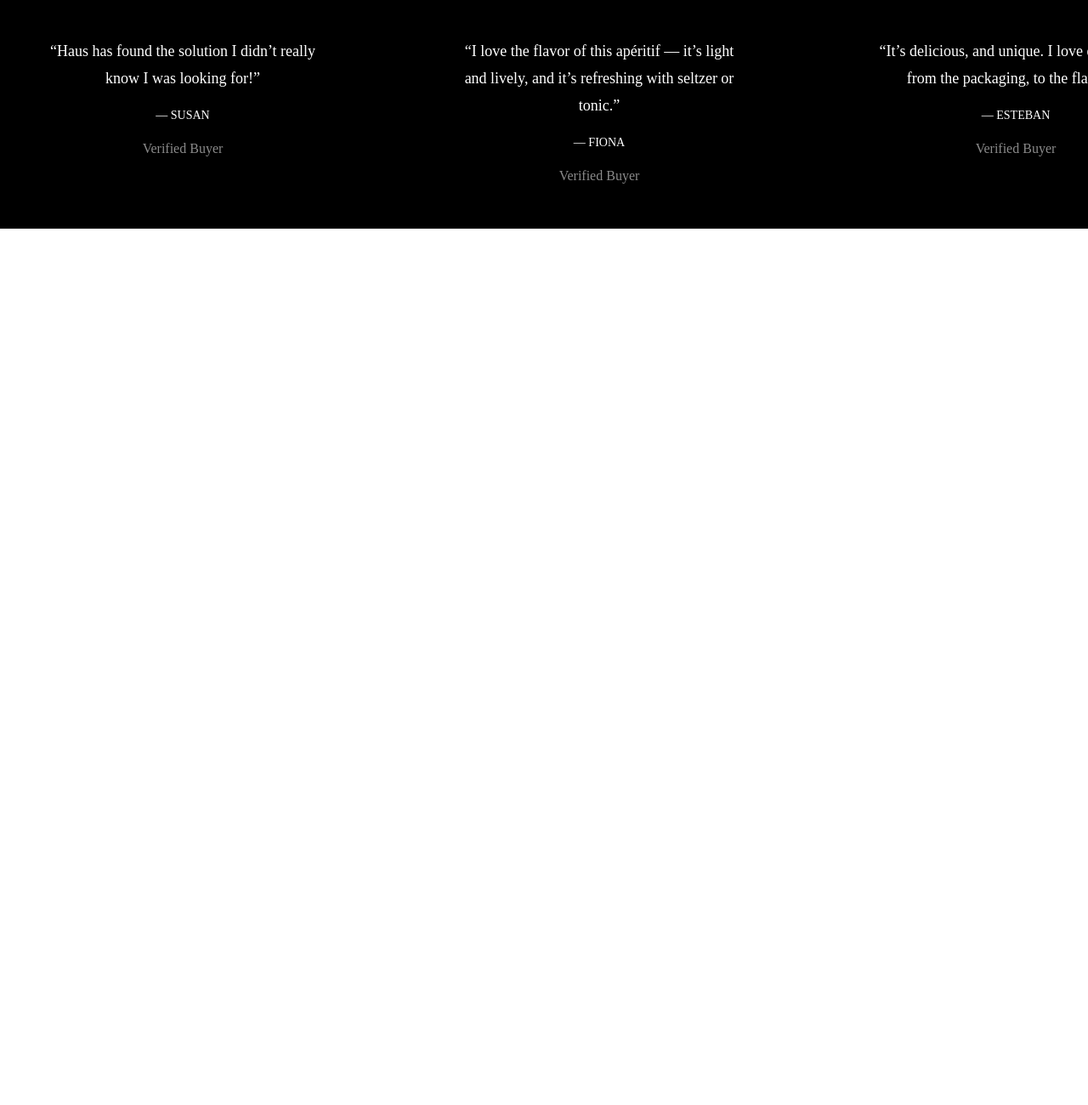
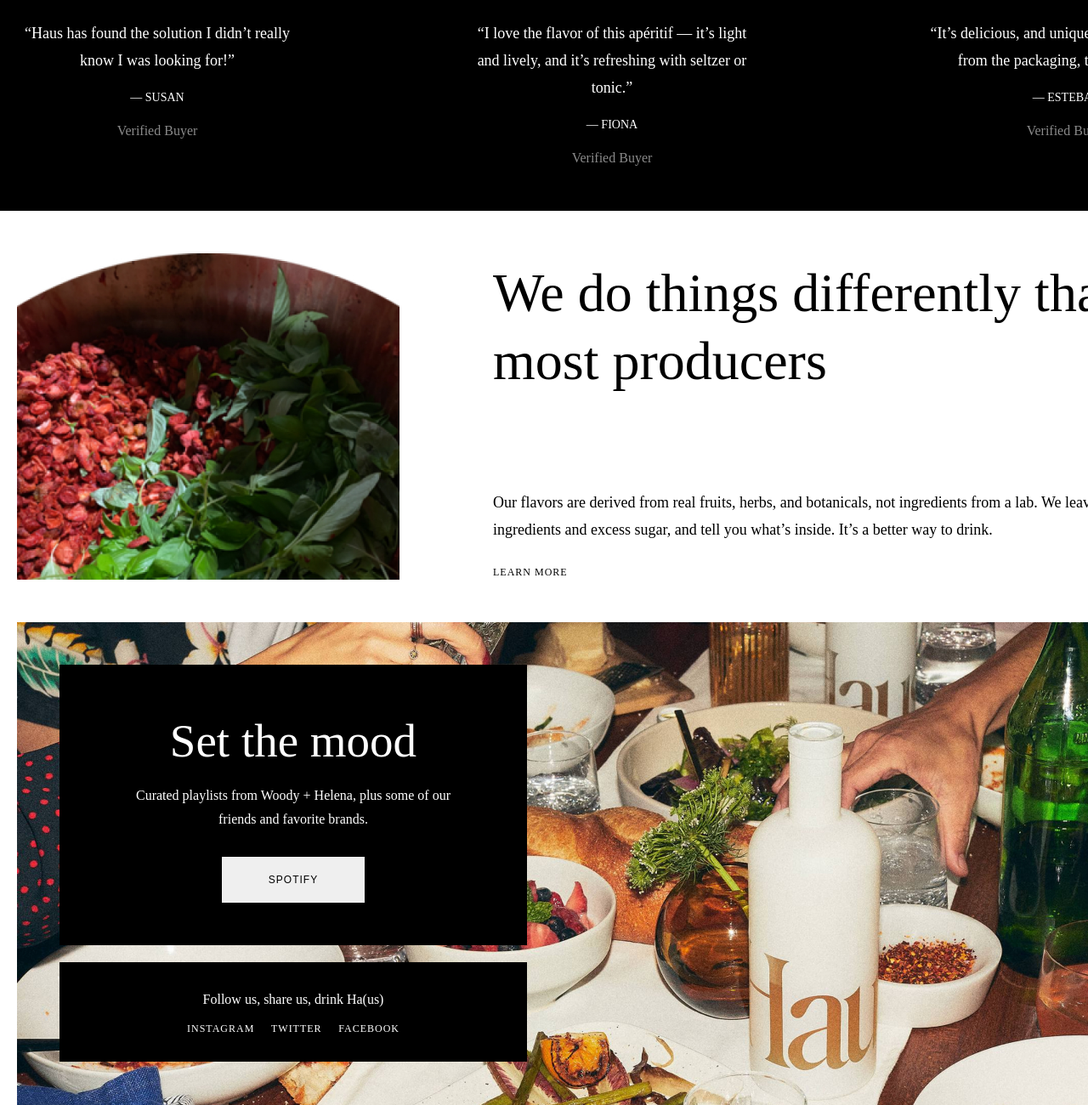
Before and after one commit to Katekarri/wine, a website built with webpack: page src/index.html in a window 1280 px wide. Shown: the part 3873-5173 px from the top of the page at 85% size. Before the commit the page ends 4142 px from the top, so only its background shows below. Built offline with nearby package versions, Linux system fonts and the light colour scheme.

Commit message:
add file mood

```diff
--- a/src/index.html
+++ b/src/index.html
@@ -149,19 +149,19 @@
     </div>
     <section class="review">
       <div class="container review-container">
-        <div class="review-wrap">
+        <div class="review-item">
           <blockquote class="review-quot">“Haus has found the solution I didn’t really know I was looking for!”
           </blockquote>
           <p class="review-client">— Susan</p>
           <span class="review-status">Verified Buyer</span>
         </div>
-        <div class="review-wrap">
+        <div class="review-item">
           <blockquote class="review-quot">“I love the flavor of this apéritif — it’s light and lively, and it’s
             refreshing with seltzer or tonic.”</blockquote>
           <p class="review-client">— Fiona</p>
           <span class="review-status">Verified Buyer</span>
         </div>
-        <div class="review-wrap">
+        <div class="review-item">
           <blockquote class="review-quot">“It’s delicious, and unique. I love everything from the packaging, to the
             flavors.”</blockquote>
           <p class="review-client">— Esteban</p>
@@ -169,8 +169,43 @@
         </div>
       </div>
     </section>
+    <div class="container">
+      <section class="consist">
+        <div class="consist-foto">
+          <img class="consist-img" src="images/content/consist.jpg" alt="foto">
+        </div>
+        <div class="consist-description">
+          <h3 class="consist-title">We do things differently than most producers</h3>
+          <p class="consist-txt">Our flavors are derived from real fruits, herbs, and botanicals, not ingredients from a
+            lab. We leave out the artificial
+            ingredients and excess sugar, and tell you what’s inside. It’s a better way to drink.</p>
+          <span class="consist-learn"> <a href="#">LEARN MORE</a></span>
+        </div>
+      </section>
+      <section class="mood">
+        <div class="mood-col">
+          <div class="mood-curated">
+            <h3 class="mood-title">Set the mood</h3>
+            <p class="mood-txt">Curated playlists from Woody + Helena, plus some of our friends and favorite brands.</p>
+            <div class="mood-action">
+              <button class="mood-button">Spotify</button>
+            </div>
+          </div>
+          <div class="mood-applications">
+            <span class="mood-info">Follow us, share us, drink Ha(us)</span>
+            <ul class="mood-list">
+              <li class="mood-item"><a href="#">Instagram</a></li>
+              <li class="mood-item"><a href="#">Twitter</a></li>
+              <li class="mood-item"><a href="#">Facebook</a></li>
+            </ul>
+          </div>
+        </div>
+      </section>
+    </div>
   </main>
-  <footer class="footer"></footer>
+  <footer class="footer">
+
+  </footer>
 </body>
 
 </html>
--- a/src/scss/app.scss
+++ b/src/scss/app.scss
@@ -32,3 +32,7 @@
 @import "components/qualities";
 
 @import "components/review";
+
+@import "components/consist";
+
+@import "components/mood";
--- a/src/scss/base/_mixins.scss
+++ b/src/scss/base/_mixins.scss
@@ -1,7 +1,3 @@
-/**
- * Helper mixins
-*/
-
 @mixin clearfix {
   &::after {
     clear: both;
@@ -16,6 +12,6 @@
     display: block;
     width: 100%;
     border: 1px solid $line-color;
-    margin-top: 50px; /*отступа у лайн не должно быть, он задается родителю элемента, который идет перед лайн*/
+    margin-top: 50px;
   }
 }
--- a/src/scss/base/_variables.scss
+++ b/src/scss/base/_variables.scss
@@ -3,4 +3,4 @@
 $dark-color: #000000;
 $line-color: #bdbdbd;
 $shadow-color: 0 0 10px rgba(0, 0, 0, 0.5);
-$status-color: #8a8a8a; ;
+$status-color: #8a8a8a;
--- /dev/null
+++ b/src/scss/components/_consist.scss
@@ -0,0 +1,39 @@
+.consist {
+  margin: 50px 0;
+  display: flex;
+  justify-content: space-between;
+  align-items: flex-end;
+  &-foto {
+    width: 40%;
+  }
+  &-img {
+    width: 100%;
+    max-width: 450px;
+  }
+  &-description {
+    width: 60%;
+  }
+  &-title {
+    font-size: 64px;
+    line-height: 80px;
+    color: $dark-color;
+  }
+  &-txt {
+    font-size: 18px;
+    line-height: 32px;
+    color: $dark-color;
+    margin-top: 110px;
+  }
+
+  &-learn {
+    a {
+      display: block;
+      font-size: 12px;
+      line-height: 18px;
+      color: $dark-color;
+      letter-spacing: 1px;
+      text-transform: uppercase;
+      margin-top: 25px;
+    }
+  }
+}
--- /dev/null
+++ b/src/scss/components/_mood.scss
@@ -0,0 +1,82 @@
+.mood {
+  background-image: url(/src/images/content/bac.jpg);
+  background-repeat: no-repeat;
+  background-size: cover;
+  width: 100%;
+  height: 568px;
+  position: relative;
+  &-col {
+    position: absolute;
+    top: 50px;
+    left: 50px;
+    max-width: 550px;
+  }
+  &-curated {
+    background-color: $dark-color;
+    padding: 50px 70px;
+  }
+  &-title {
+    font-size: 55px;
+    line-height: 80px;
+    text-align: center;
+    color: $primary-color;
+  }
+  &-txt {
+    font-size: 16px;
+    line-height: 28px;
+    text-align: center;
+    color: $primary-color;
+    margin-top: 10px;
+  }
+  &-action {
+    margin: 0 auto;
+    text-align: center;
+    margin-top: 30px;
+  }
+  &-button {
+    padding: 20px 55px;
+    font-size: 12px;
+    line-height: 14px;
+    text-align: center;
+    letter-spacing: 1px;
+    text-transform: uppercase;
+    color: $dark-color;
+    border: none;
+    cursor: pointer;
+    &:hover {
+      background-color: $second-color;
+      color: $primary-color;
+    }
+  }
+  &-applications {
+    text-align: center;
+    background-color: $dark-color;
+    margin-top: 20px;
+    padding: 30px 0;
+  }
+  &-info {
+    font-size: 16px;
+    line-height: 28px;
+    text-align: center;
+    color: $primary-color;
+  }
+  &-list {
+    display: flex;
+    justify-content: space-between;
+    margin: 10px 150px 0;
+  }
+
+  &-item {
+    a {
+      font-size: 12px;
+      line-height: 18px;
+      text-align: center;
+      letter-spacing: 1px;
+      text-transform: uppercase;
+      color: $primary-color;
+    }
+    a:hover {
+      color: $second-color;
+    }
+  }
+}
--- a/src/scss/components/_qualities.scss
+++ b/src/scss/components/_qualities.scss
@@ -1,9 +1,11 @@
 .qualities {
   display: flex;
   margin: 50px 0;
+  align-items: flex-end;
 
   &-description {
-    margin: 55px 108px 0 0;
+    width: 30%;
+    padding: 0 55px 0 0;
   }
 
   &-title {
@@ -23,7 +25,14 @@
     line-height: 32px;
     color: $dark-color;
   }
+
+  &-img {
+    text-align: right;
+    width: 70%;
+  }
   &-foto {
+    display: inline-block;
     max-width: 880px;
+    width: 100%;
   }
 }
--- a/src/scss/components/_review.scss
+++ b/src/scss/components/_review.scss
@@ -1,10 +1,10 @@
 .review {
+  background-color: $dark-color;
+  padding: 50px 0;
   &-container {
-    background-color: $dark-color;
     max-width: 1440px;
     display: flex;
-    padding: 75px 50px 50px;
-    gap: 160px;
+    justify-content: space-between;
   }
   &-quot {
     font-weight: 400;
@@ -35,7 +35,7 @@
     display: block;
   }
 
-  &-wrap {
+  &-item {
     max-width: 330px;
   }
 }
```
Also changed, not shown: src/images/content/bac.jpg (added), src/images/content/consist.jpg (added).
